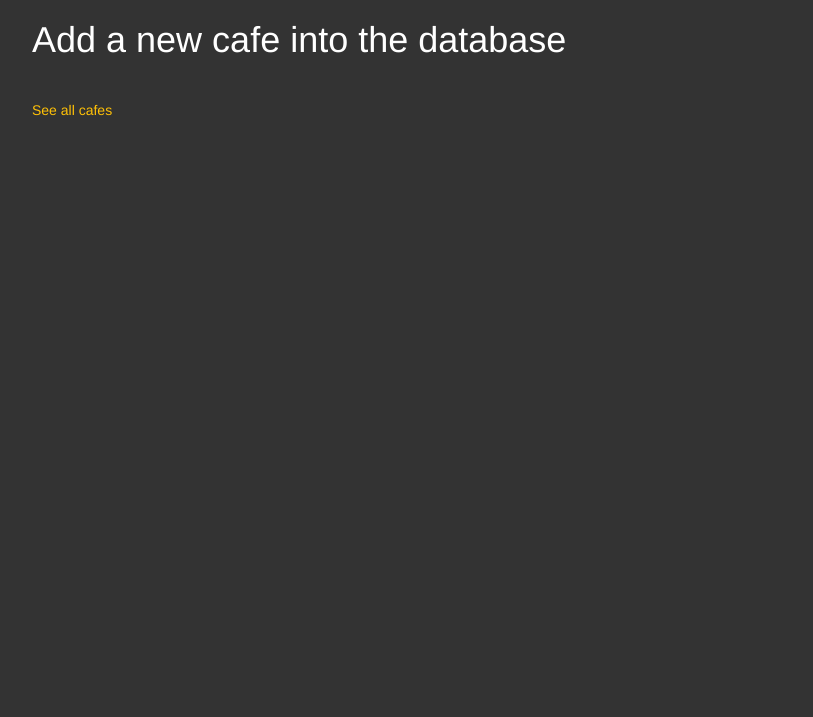
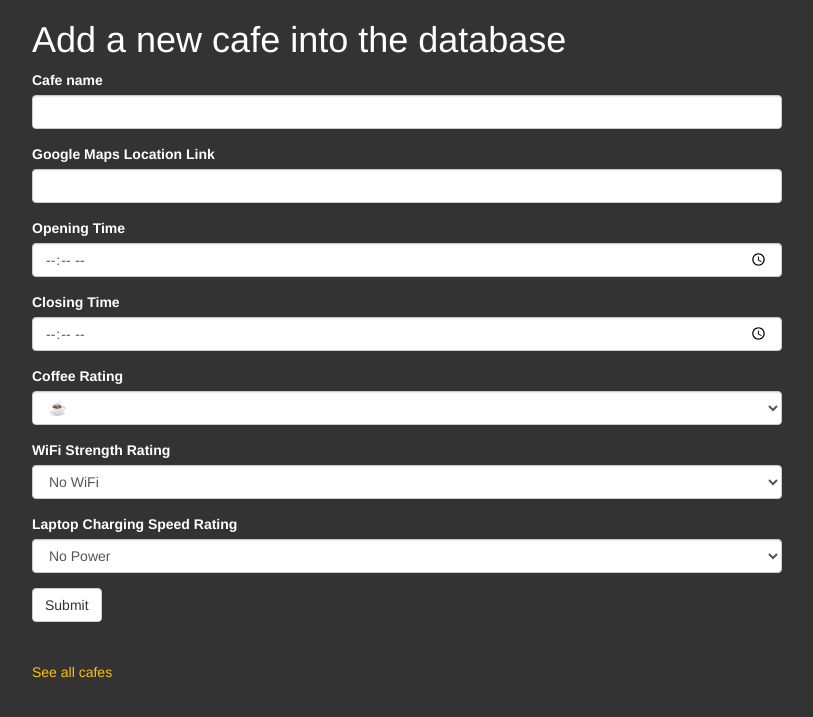
Before and after one commit to kiran-src/Coffee_and_Wifi, a Flask app: page /add in a window 1280 px wide. Shown: the top 717 px of the page, without its empty margins (38-851 px from the left). Run offline with Flask 2, Linux system fonts and the light colour scheme; some libraries are stand-ins or nearby versions.

Commit message:
Information form successfully writes new entries to CSV File Time Fields are formatted to meet the convention All links on all pages point to the correct webpages

```diff
--- a/main.py
+++ b/main.py
@@ -1,8 +1,10 @@
-from flask import Flask, render_template
+from flask import Flask, render_template, url_for
 from flask_bootstrap import Bootstrap
 from flask_wtf import FlaskForm
-from wtforms import StringField, SubmitField
+from werkzeug.utils import redirect
+from wtforms import StringField, SubmitField, SelectField
 from wtforms.validators import DataRequired
+from wtforms.fields.html5 import URLField, TimeField
 import csv
 
 app = Flask(__name__)
@@ -12,6 +14,12 @@ Bootstrap(app)
 
 class CafeForm(FlaskForm):
     cafe = StringField('Cafe name', validators=[DataRequired()])
+    location = URLField('Google Maps Location Link', validators=[DataRequired('URL is required')])
+    opening = TimeField('Opening Time', validators=[DataRequired()])
+    closing = TimeField('Closing Time', validators=[DataRequired()])
+    coffee = SelectField('Coffee Rating', validators=[DataRequired()], choices=[("☕", "☕"), ("☕☕", "☕☕"), ("☕☕☕", "☕☕☕"), ("☕☕☕☕", "☕☕☕☕"), ("☕☕☕☕☕", "☕☕☕☕☕")])
+    wifi = SelectField('WiFi Strength Rating', validators=[DataRequired()], choices=[("✘", "No WiFi"), ("💪", "💪"), ("💪💪", "💪💪"), ("💪💪💪", "💪💪💪"), ("💪💪💪💪", "💪💪💪💪"), ("💪💪💪💪💪", "💪💪💪💪💪")])
+    power = SelectField('Laptop Charging Speed Rating', validators=[DataRequired()], choices=[("✘", "No Power"), ("🔌", "🔌"), ("🔌🔌", "🔌🔌"), ("🔌🔌🔌", "🔌🔌🔌"), ("🔌🔌🔌🔌", "🔌🔌🔌🔌"), ("🔌🔌🔌🔌🔌", "🔌🔌🔌🔌🔌")])
     submit = SubmitField('Submit')
 
 # Exercise:
@@ -28,15 +36,28 @@ class CafeForm(FlaskForm):
 def home():
     return render_template("index.html")
 
+def time_format(time):
+    time = f"{time}"[:-3]
+    if time[-2:] == "00":
+        time = time[:-3]
+    if int(time[:2]) > 11:
+        time = time + "PM"
+    else:
+        time = time + "AM"
+    if time[0] == '0':
+        time = time[1:]
 
-@app.route('/add')
+    return time
+
+
+@app.route('/add', methods=['POST', 'GET'])
 def add_cafe():
     form = CafeForm()
     if form.validate_on_submit():
-        print("True")
-    # Exercise:
-    # Make the form write a new row into cafe-data.csv
-    # with   if form.validate_on_submit()
+        with open ('cafe-data.csv', 'a', encoding="utf8") as csv_file:
+            writer = csv.writer(csv_file)
+            writer.writerow([form.cafe.data,form.location.data,time_format(form.opening.data),time_format(form.closing.data),form.coffee.data,form.wifi.data,form.power.data])
+        return redirect(url_for('home'))
     return render_template('add.html', form=form)
 
 
@@ -47,7 +68,6 @@ def cafes():
         csv_data = csv.reader(csv_file, delimiter=',')
         for row in csv_data:
             list_of_rows.append(row)
-            print(row)
     return render_template('cafes.html', cafes=list_of_rows)
 
 
--- a/templates/add.html
+++ b/templates/add.html
@@ -1,4 +1,5 @@
 {% extends 'base.html' %}
+{% import "bootstrap/wtf.html" as wtf %}
 
 {% block title %}Add A New Cafe{% endblock %}
 
@@ -9,9 +10,9 @@
 
       <h1>Add a new cafe into the database</h1>
 
-      <!-- This is where your WTForm will go -->
+      {{ wtf.quick_form(form) }}
 
-	  <p class="space-above"><a href="#">See all cafes</a></p>
+	  <p class="space-above"><a href="{{url_for('cafes')}}">See all cafes</a></p>
 
     </div>
   </div>
--- a/templates/cafes.html
+++ b/templates/cafes.html
@@ -26,7 +26,7 @@
           {% endfor %}
   	  </table>
 
-      <p><a href="#">Return to index page</a></p>
+      <p><a href="{{url_for('home')}}">Return to index page</a></p>
 
     </div>
   </div>
```
